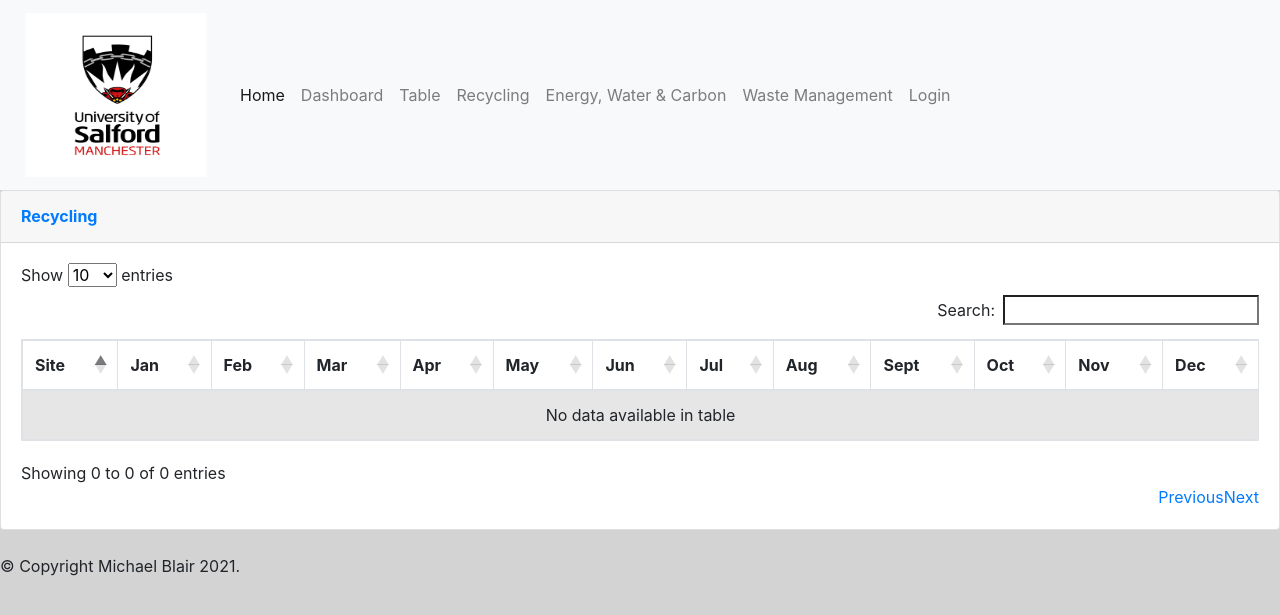
After one commit to WeeMick/target_tracker, a Symfony app: template templates/recycling/index.html.twig in a window 1280 px wide. The commit adds this page. Shown: the top 615 px of the page. Run offline with Twig, Linux system fonts and the light colour scheme; the template is opened without the code that fills it, so the values that code supplies are empty; some libraries are stand-ins or nearby versions.

Commit message:
recycling page with table of data showing

```diff
--- a/templates/base.html.twig
+++ b/templates/base.html.twig
@@ -74,8 +74,8 @@
                 >
             </li>
             <li class="nav-item">
-                <a class="nav-link" href="/Chart_JS/environmental_management.html"
-                >Environmental Management</a
+                <a class="nav-link" href="{{ path('recycling') }}"
+                >Recycling</a
                 >
             </li>
             <li class="nav-item">
--- /dev/null
+++ b/templates/recycling/index.html.twig
@@ -0,0 +1,62 @@
+{% extends 'base.html.twig' %}
+
+{% block title %}Recycling{% endblock %}
+
+{% block body %}
+    <!-- Content Wrapper -->
+    <div id="content-wrapper" class="d-flex flex-column">
+
+        <!-- Main Content -->
+        <div id="content">
+            <div class="card shadow mb-4">
+                <div class="card-header py-3">
+                    <h6 class="m-0 font-weight-bold text-primary">Recycling</h6>
+                </div>
+                <div class="card-body">
+                    <div class="table-responsive">
+                        <table class="table table-bordered table-striped order-column" id="dataTable">
+                            <thead class="text-center">
+                            <tr>
+                                <th>Site</th>
+                                <th>Jan</th>
+                                <th>Feb</th>
+                                <th>Mar</th>
+                                <th>Apr</th>
+                                <th>May</th>
+                                <th>Jun</th>
+                                <th>Jul</th>
+                                <th>Aug</th>
+                                <th>Sept</th>
+                                <th>Oct</th>
+                                <th>Nov</th>
+                                <th>Dec</th>
+                            </tr>
+                            </thead>
+                            <tbody>
+
+                            {% for data in recyclingData %}
+                                <tr>
+                                    <td>{{ data.building }}</a></td>
+                                    <td>{{ data.january }}</td>
+                                    <td>{{ data.february }}</td>
+                                    <td>{{ data.march }}</td>
+                                    <td>{{ data.april }}</td>
+                                    <td>{{ data.may }}</td>
+                                    <td>{{ data.june }}</td>
+                                    <td>{{ data.july }}</td>
+                                    <td>{{ data.august }}</td>
+                                    <td>{{ data.september }}</td>
+                                    <td>{{ data.october }}</td>
+                                    <td>{{ data.november }}</td>
+                                    <td>{{ data.december }}</td>
+                                </tr>
+                            {% endfor %}
+
+                            </tbody>
+                        </table>
+                    </div>
+                </div>
+            </div>
+        </div>
+    </div>
+{% endblock %}
--- a/templates/table/index.html.twig
+++ b/templates/table/index.html.twig
@@ -1,6 +1,6 @@
 {% extends 'base.html.twig' %}
 
-{% block title %}Hello TableController!{% endblock %}
+{% block title %}Table{% endblock %}
 
 {% block body %}
     <!-- Content Wrapper -->
```
Also changed, not shown: src/Controller/RecyclingController.php (added, +23 -0 lines).
